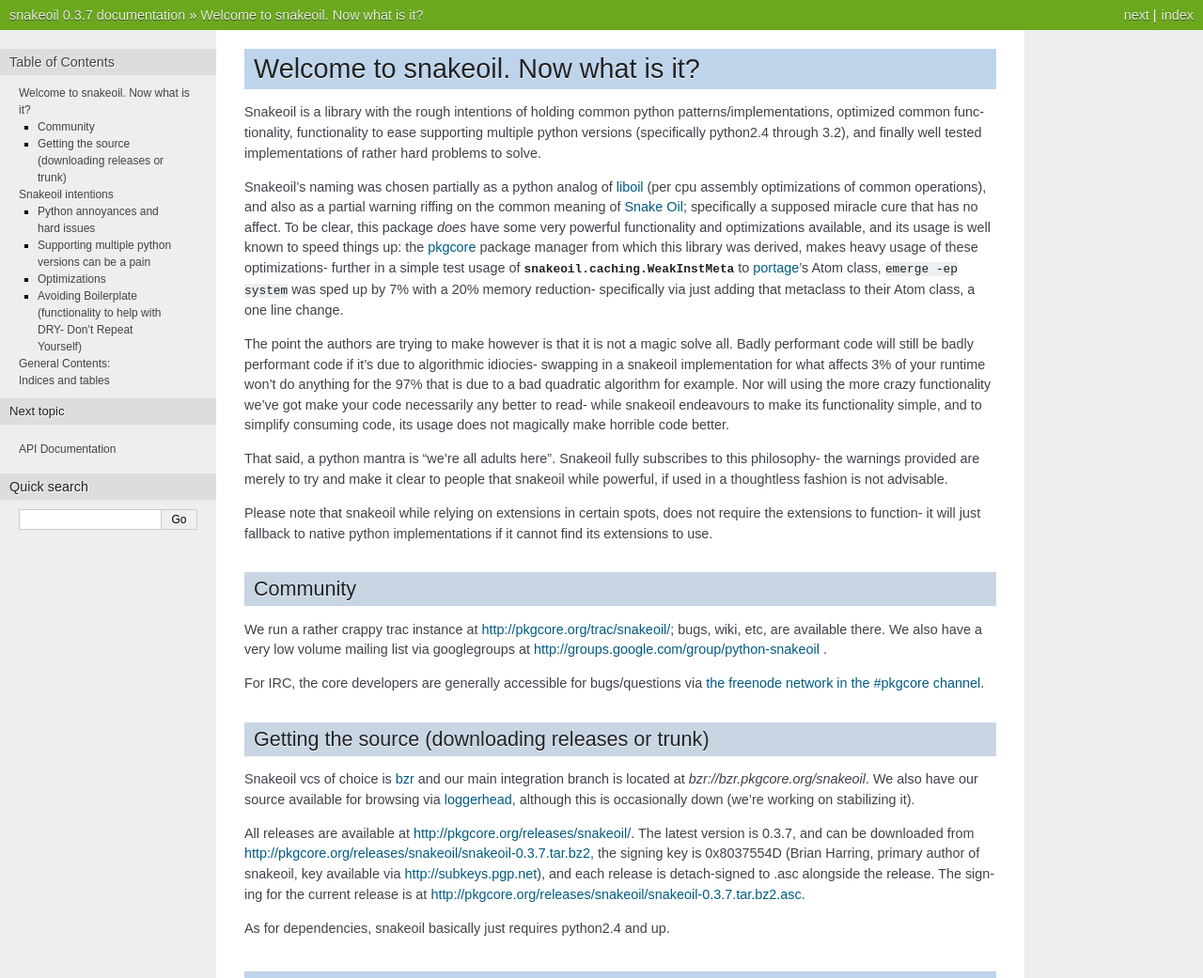
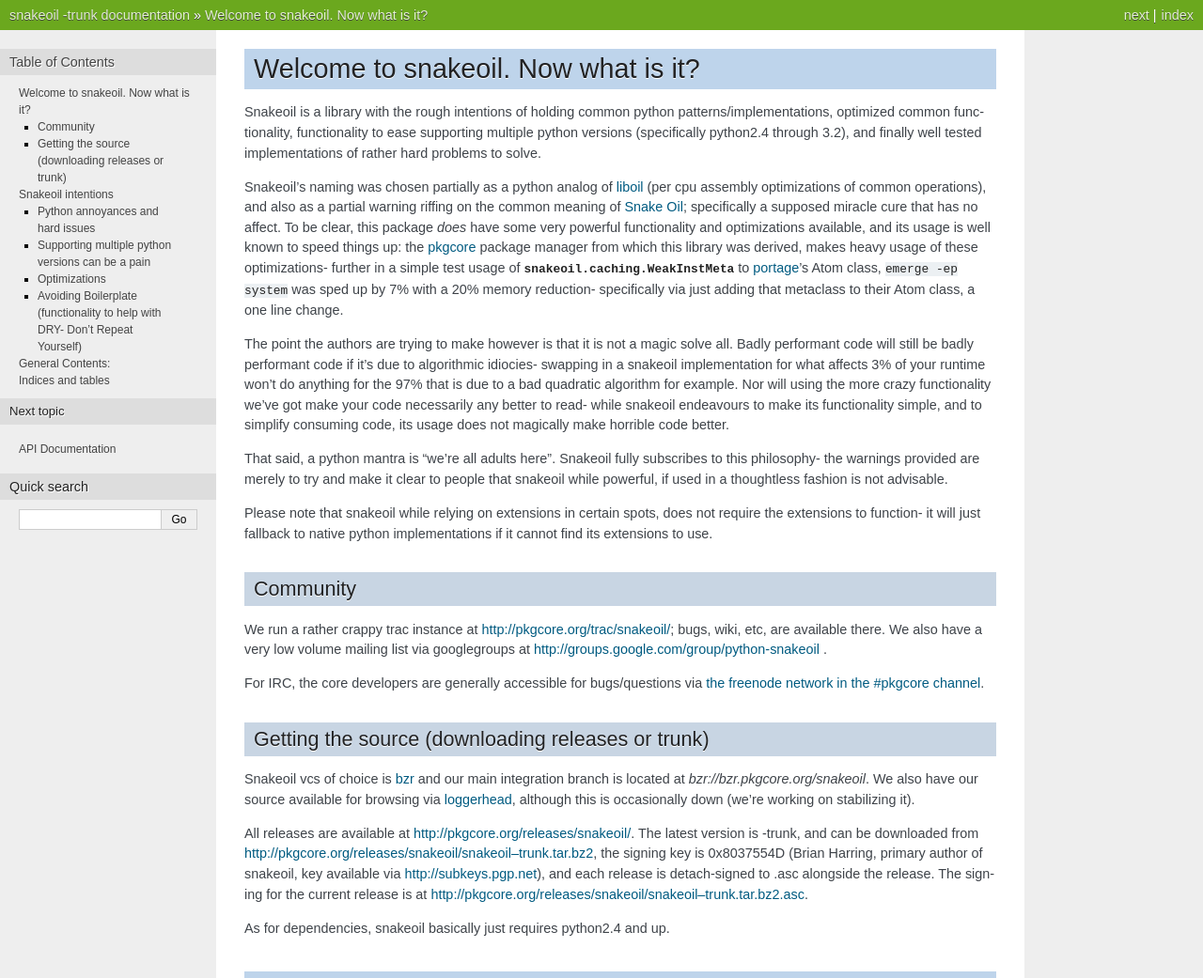
Before and after one commit to pkgcore/snakeoil, a Sphinx documentation site: the page built from doc/index.rst, in a window 1280 px wide and 1400 px high. Shown: the top 1041 px of the window at 94% size. Built offline with Sphinx 7.4.7, drawn with Linux system fonts in a browser that asks for light colours; some of the changed text lies outside the part shown.

Commit message:
disable autogeneration of autosummary targets, set the version to trunk

```diff
--- a/doc/conf.py
+++ b/doc/conf.py
@@ -53,9 +53,9 @@
 # built documents.
 #
 # The short X.Y version.
-version = '0.3.7'
+version = '-trunk'
 # The full version, including alpha/beta/rc tags.
-release = '0.3.7'
+release = '-trunk'
 
 # The language for content autogenerated by Sphinx. Refer to documentation
 # for a list of supported languages.
@@ -225,7 +225,7 @@
 # Example configuration for intersphinx: refer to the Python standard library.
 intersphinx_mapping = {'http://docs.python.org/': None}
 autodoc_default_flags = ['members', 'show-inheritance', 'inherited-members'] # + ['undoc-members']
-autosummary_generate = True
+autosummary_generate = False
 
 extlinks = {"snakeoil_home":("http://pkgcore.org/snakeoil",''),
     "snakeoil_release":("http://pkgcore.org/trac/snakeoil/",'trac'),
```
Also changed, not shown: 1 other file.
